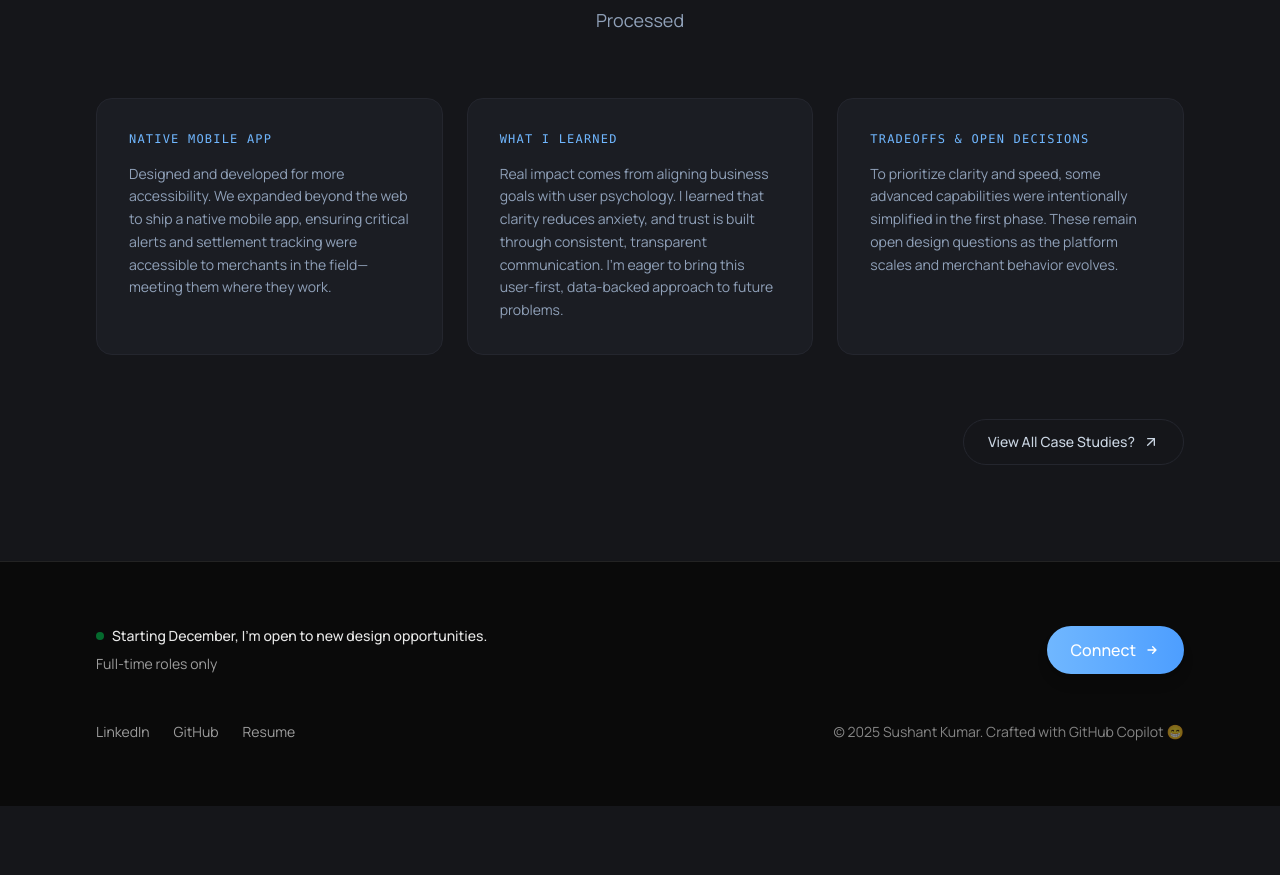
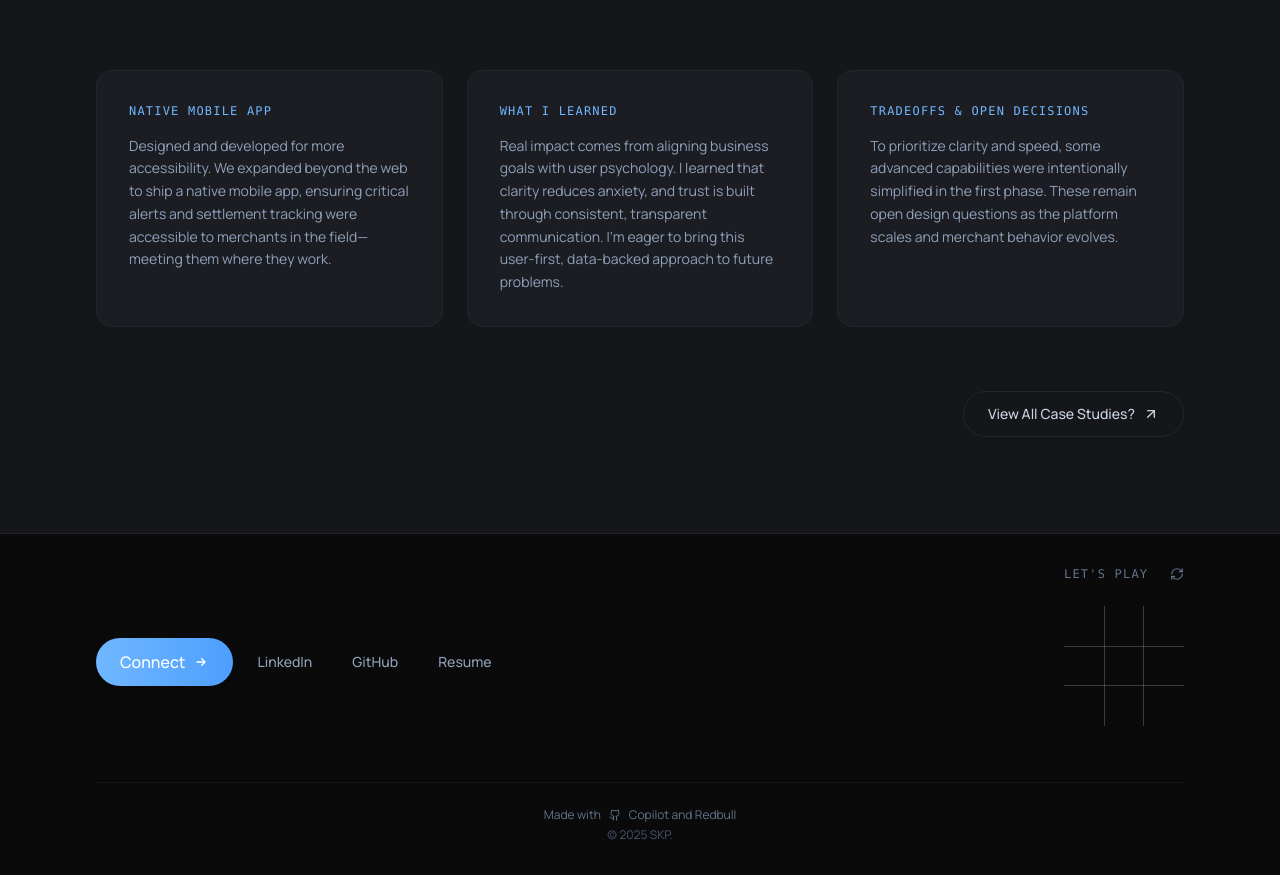
Before and after one commit to SkpGit28/My-Digital-Space, a Next.js app: page /case-studies/trust-revenue in a window 1280 px wide. Shown: the part 8870-9745 px from the top of the page. Before the commit the page ends 9676 px from the top, so only its background shows below. Built offline with nearby package versions, Linux system fonts and the light colour scheme.

Commit message:
tictactoe phase 1

```diff
--- a/src/Components/Footer.tsx
+++ b/src/Components/Footer.tsx
@@ -1,43 +1,25 @@
 "use client";
 import Container from "./container";
-import { motion } from "framer-motion"; // 1. Import motion
+import { ArrowUpRight, Github } from 'lucide-react';
+import TicTacToe from "./TicTacToe";
 
 export default function Footer() {
   const currentYear = new Date().getFullYear();
 
-  // 2. Define the animation properties
-  const fadeAnimation = {
-    initial: { opacity: 0, y: 20 },
-    whileInView: { opacity: 1, y: 0 },
-    viewport: { once: true },
-  };
+  return (
+    <footer className="border-t border-white/10 py-8 bg-footer-bg">
+      <Container>
+        <div className="flex flex-col gap-6">
+          {/* Main Content Row */}
+          <div className="flex flex-col md:flex-row items-center justify-between gap-8">
 
-  const baseTransition = {
-    duration: 0.5,
-    ease: "easeInOut",
-  };
-
-  return (
-    <footer className="border-t border-white/10 py-12 md:py-16 bg-footer-bg">
-      <Container>
-        <div className="flex flex-col md:flex-row justify-between items-start md:items-center gap-8 mb-12">
-          {/* 3. Animate the "open to work" block */}
-          <motion.div
-            className="space-y-2"
-          >
-            <div className="flex items-center gap-2">
-              <div className="w-2 h-2 rounded-full bg-green-500 animate-pulse" />
-              <p className="text-sm font-medium text-white/90">
-                Starting December, I’m open to new design opportunities.
-              </p>
-            </div>
-            <p className="text-sm text-white/60">Full-time roles only</p>
-          </motion.div>
-
-          {/* 4. Animate the "Let's build" button */}
+            {/* Left: Connect Button & Social Links */}
+            <div className="flex flex-col md:flex-row items-center gap-6">
+              {/* Connect Button */}
               <a
                 href="mailto:skponpurpose@gmail.com"
-            className="inline-flex items-center gap-2 px-6 py-3 rounded-full bg-gradient-to-r from-[#70B7FF] to-[#4D9EFF] text-white font-medium shadow-lg hover:shadow-xl transition-all duration-200 hover:opacity-90">
+                className="inline-flex items-center gap-2 px-6 py-3 rounded-full bg-gradient-to-r from-[#70B7FF] to-[#4D9EFF] text-white font-medium shadow-lg hover:shadow-xl transition-all duration-200 hover:opacity-90"
+              >
                 Connect
                 <svg
                   className="w-4 h-4"
@@ -54,37 +36,43 @@ export default function Footer() {
                   />
                 </svg>
               </a>
-        </div>
 
-        {/* 5. Animate the bottom links/copyright section */}
-
-        <div className="flex flex-col md:flex-row justify-between items-center gap-6">
+              {/* Social Links */}
               <div className="flex items-center gap-6">
+                {[
+                  { name: 'LinkedIn', url: 'https://www.linkedin.com/in/skplovesdesign' },
+                  { name: 'GitHub', url: 'https://github.com/SkpGit28' },
+                  { name: 'Resume', url: '/resume.pdf', download: true }
+                ].map((link) => (
                   <a
-              href="https://www.linkedin.com/in/skplovesdesign"
-              className="text-sm text-white/60 hover:text-white"
+                    key={link.name}
+                    href={link.url}
+                    download={link.download}
+                    className="group flex items-center gap-1 text-slate-400 hover:text-white transition-colors"
                   >
-              LinkedIn
+                    <span className="text-sm font-medium">{link.name}</span>
+                    <ArrowUpRight className="w-3 h-3 opacity-0 -translate-x-1 group-hover:opacity-100 group-hover:translate-x-0 transition-all duration-300" />
                   </a>
-            <a
-              href="https://github.com/SkpGit28"
-              className="text-sm text-white/60 hover:text-white"
-            >
-              GitHub
-            </a>
-            <a
-              href="/resume.pdf"
-              download
-              className="text-sm text-white/60 hover:text-white"
-            >
-              Resume
-            </a>
-          </div>
-          <div className="text-sm text-white/50">
-            © {currentYear} Sushant Kumar. Crafted with GitHub Copilot 😁
+                ))}
               </div>
             </div>
 
+            {/* Right: Tic Tac Toe */}
+            <div>
+              <TicTacToe />
+            </div>
+          </div>
+
+          {/* Copyright */}
+          <div className="flex flex-col items-center justify-center gap-1 text-center border-t border-white/5 pt-6">
+            <div className="flex items-center gap-2 text-slate-500 text-xs">
+              <span>Made with</span>
+              <Github size={12} />
+              <span>Copilot and Redbull</span>
+            </div>
+            <p className="text-xs text-slate-600">© {currentYear} SKP.</p>
+          </div>
+        </div>
       </Container>
     </footer>
   );
--- a/src/Components/Outcome.tsx
+++ b/src/Components/Outcome.tsx
@@ -5,6 +5,7 @@ import { motion, useInView } from 'framer-motion';
 import { ArrowUpRight } from 'lucide-react';
 import Link from 'next/link';
 import Container from '@/Components/container';
+import TextScramble from "@/Components/TextScramble";
 
 const Outcome: React.FC = () => {
     const [count, setCount] = useState(0);
@@ -65,9 +66,8 @@ const Outcome: React.FC = () => {
                                 backgroundClip: 'text',
                             }}
                         >
-                            ₹{formatIndianCurrency(count)}
+                            ₹{formatIndianCurrency(count)}+
                         </h2>
-                        <p className="text-slate-400 text-lg">Processed</p>
                     </motion.div>
 
                     {/* Three Content Sections - Receipt Style Layout */}
@@ -81,7 +81,7 @@ const Outcome: React.FC = () => {
                             className="bg-elevated border border-border-subtle rounded-2xl p-8"
                         >
                             <h4 className="text-text-accent font-mono text-xs tracking-widest uppercase mb-4">
-                                NATIVE MOBILE APP
+                                <TextScramble>NATIVE MOBILE APP</TextScramble>
                             </h4>
                             <p className="text-slate-400 text-sm leading-relaxed">
                                 Designed and developed for more accessibility. We expanded beyond the web to ship a native mobile app, ensuring critical alerts and settlement tracking were accessible to merchants in the field—meeting them where they work.
@@ -97,7 +97,7 @@ const Outcome: React.FC = () => {
                             className="bg-elevated border border-border-subtle rounded-2xl p-8"
                         >
                             <h4 className="text-text-accent font-mono text-xs tracking-widest uppercase mb-4">
-                                WHAT I LEARNED
+                                <TextScramble>WHAT I LEARNED</TextScramble>
                             </h4>
                             <p className="text-slate-400 text-sm leading-relaxed">
                                 Real impact comes from aligning business goals with user psychology. I learned that clarity reduces anxiety, and trust is built through consistent, transparent communication. I'm eager to bring this user-first, data-backed approach to future problems.
@@ -113,7 +113,7 @@ const Outcome: React.FC = () => {
                             className="bg-elevated border border-border-subtle rounded-2xl p-8"
                         >
                             <h4 className="text-text-accent font-mono text-xs tracking-widest uppercase mb-4">
-                                Tradeoffs & Open Decisions
+                                <TextScramble>Tradeoffs & Open Decisions</TextScramble>
                             </h4>
                             <p className="text-slate-400 text-sm leading-relaxed">
                                 To prioritize clarity and speed, some advanced capabilities were intentionally simplified in the first phase. These remain open design questions as the platform scales and merchant behavior evolves.
--- /dev/null
+++ b/src/Components/TicTacToe.tsx
@@ -0,0 +1,148 @@
+"use client";
+
+import React, { useState, useEffect, useCallback } from 'react';
+import { motion } from 'framer-motion';
+import { RefreshCw } from 'lucide-react';
+
+type Player = 'X' | 'O';
+type SquareValue = Player | null;
+
+const TicTacToe: React.FC = () => {
+    const [squares, setSquares] = useState<SquareValue[]>(Array(9).fill(null));
+    const [isUserTurn, setIsUserTurn] = useState(true); // User is always X and goes first
+    const [winner, setWinner] = useState<Player | 'Draw' | null>(null);
+
+    const calculateWinner = useCallback((squares: SquareValue[]) => {
+        const lines = [
+            [0, 1, 2],
+            [3, 4, 5],
+            [6, 7, 8],
+            [0, 3, 6],
+            [1, 4, 7],
+            [2, 5, 8],
+            [0, 4, 8],
+            [2, 4, 6],
+        ];
+        for (let i = 0; i < lines.length; i++) {
+            const [a, b, c] = lines[i];
+            if (squares[a] && squares[a] === squares[b] && squares[a] === squares[c]) {
+                return squares[a];
+            }
+        }
+        return null;
+    }, []);
+
+    const resetGame = useCallback(() => {
+        setSquares(Array(9).fill(null));
+        setIsUserTurn(true);
+        setWinner(null);
+    }, []);
+
+    // Computer Move Logic
+    useEffect(() => {
+        if (!isUserTurn && !winner) {
+            const timer = setTimeout(() => {
+                const emptyIndices = squares
+                    .map((val, idx) => (val === null ? idx : null))
+                    .filter((val) => val !== null) as number[];
+
+                if (emptyIndices.length > 0) {
+                    const randomIndex = emptyIndices[Math.floor(Math.random() * emptyIndices.length)];
+                    const nextSquares = [...squares];
+                    nextSquares[randomIndex] = 'O';
+                    setSquares(nextSquares);
+                    setIsUserTurn(true);
+                }
+            }, 500); // Delay for computer move
+            return () => clearTimeout(timer);
+        }
+    }, [isUserTurn, winner, squares]);
+
+    // Check for Winner or Draw
+    useEffect(() => {
+        const win = calculateWinner(squares);
+        if (win) {
+            setWinner(win);
+        } else if (!squares.includes(null)) {
+            setWinner('Draw');
+        }
+    }, [squares, calculateWinner]);
+
+    // Auto Reset
+    useEffect(() => {
+        if (winner) {
+            const timer = setTimeout(() => {
+                resetGame();
+            }, 2000); // Reset after 2 seconds
+            return () => clearTimeout(timer);
+        }
+    }, [winner, resetGame]);
+
+    const handleClick = (i: number) => {
+        if (squares[i] || winner || !isUserTurn) return;
+
+        const nextSquares = [...squares];
+        nextSquares[i] = 'X';
+        setSquares(nextSquares);
+        setIsUserTurn(false);
+    };
+
+    return (
+        <div className="flex flex-col items-center gap-4">
+            <div className="flex items-center justify-between w-full mb-2">
+                <span className="text-xs font-mono text-slate-500 uppercase tracking-widest">Let's Play</span>
+                <button
+                    onClick={resetGame}
+                    className="text-slate-500 hover:text-white transition-colors"
+                    aria-label="Reset Game"
+                >
+                    <RefreshCw size={14} />
+                </button>
+            </div>
+
+            {/* Grid Container */}
+            <div className="relative grid grid-cols-3 w-[120px] h-[120px]">
+                {/* Vertical Lines */}
+                <div className="absolute top-0 bottom-0 left-1/3 w-[1px] bg-white/20" />
+                <div className="absolute top-0 bottom-0 right-1/3 w-[1px] bg-white/20" />
+
+                {/* Horizontal Lines */}
+                <div className="absolute left-0 right-0 top-1/3 h-[1px] bg-white/20" />
+                <div className="absolute left-0 right-0 bottom-1/3 h-[1px] bg-white/20" />
+
+                {squares.map((square, i) => (
+                    <button
+                        key={i}
+                        className="w-full h-full flex items-center justify-center text-xl font-bold focus:outline-none hover:bg-white/5 transition-colors duration-200 rounded-sm"
+                        onClick={() => handleClick(i)}
+                        disabled={!!square || !!winner || !isUserTurn}
+                    >
+                        {square && (
+                            <motion.span
+                                initial={{ opacity: 0, scale: 0.5 }}
+                                animate={{ opacity: 1, scale: 1 }}
+                                className={`flex items-center justify-center w-full h-full leading-none ${square === 'X' ? 'text-text-accent' : 'text-emerald-400'}`}
+                            >
+                                {square}
+                            </motion.span>
+                        )}
+                    </button>
+                ))}
+            </div>
+
+            <div className="h-4">
+                {winner && (
+                    <motion.p
+                        initial={{ opacity: 0, y: 5 }}
+                        animate={{ opacity: 1, y: 0 }}
+                        className="text-xs font-mono text-white"
+                    >
+                        {winner === 'Draw' ? "It's a Draw!" : winner === 'X' ? "You Win!" : "I Won!"}
+                    </motion.p>
+                )}
+            </div>
+        </div>
+    );
+};
+
+export default TicTacToe;
```
Lines whose indentation alone changed are shown as unchanged.
